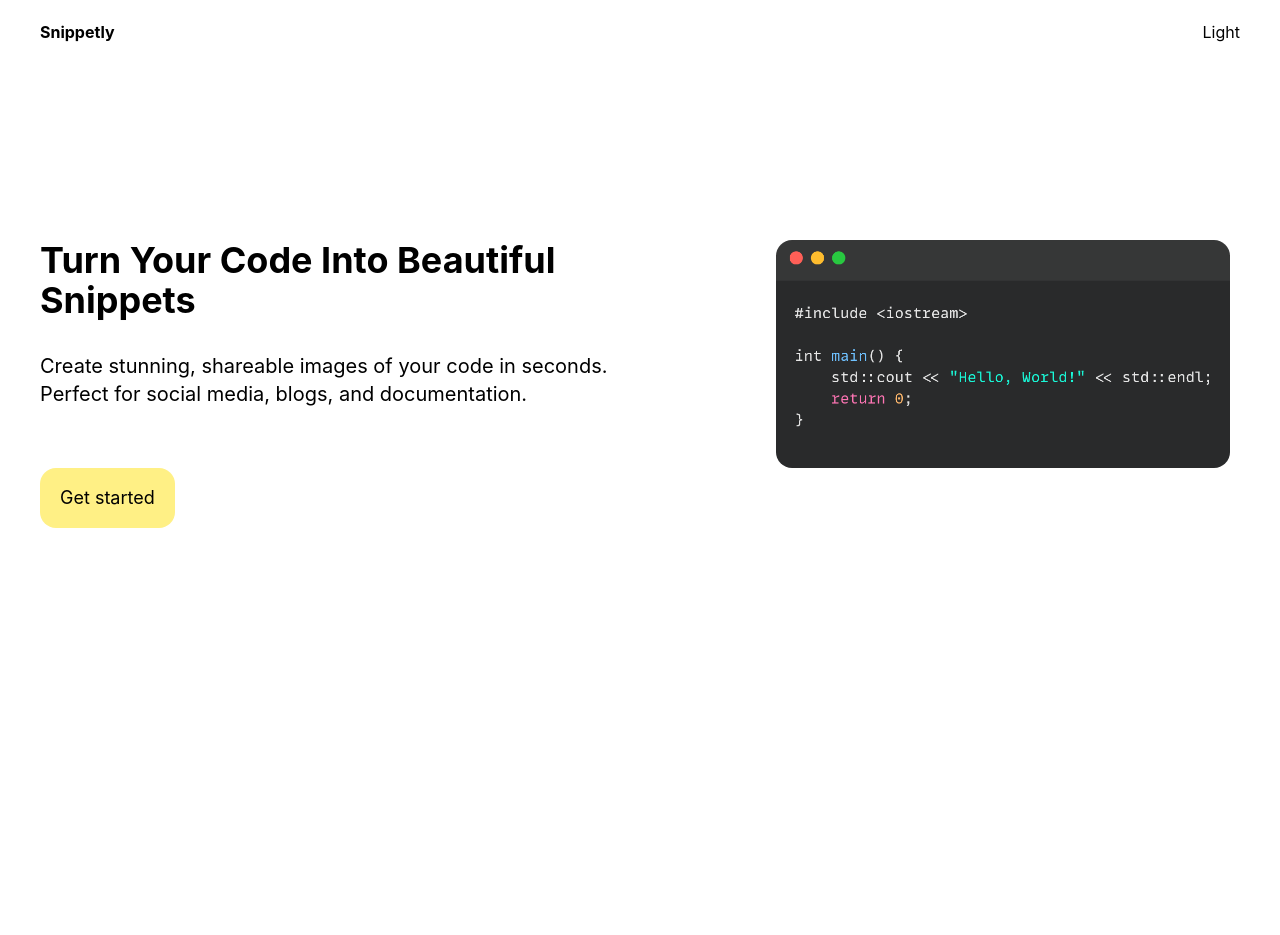
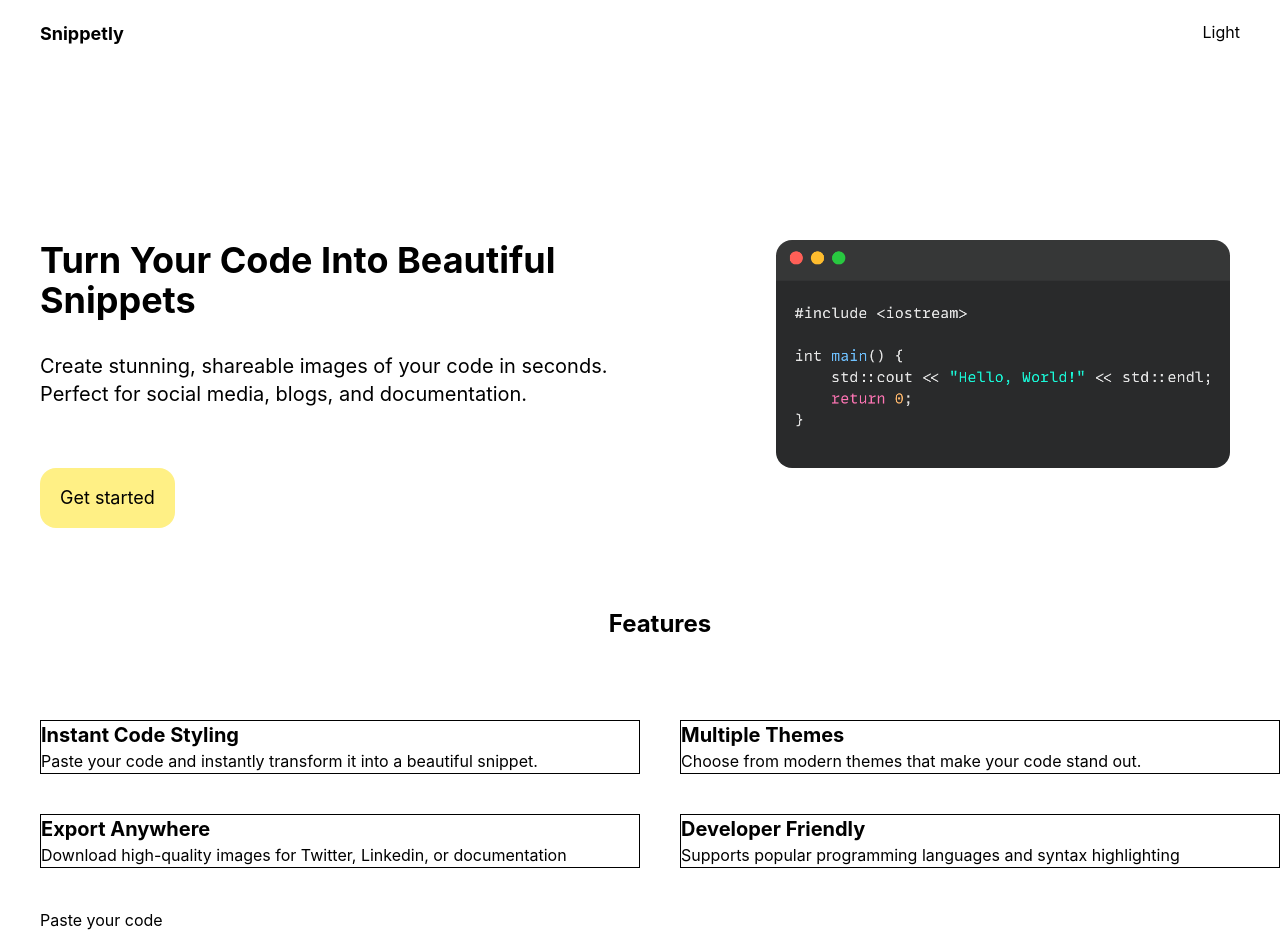
Before and after one commit to aru-shi2/Snippetly, a React app in the folder Frontend/: page / in a window 1280 px wide. Shown: the top 935 px of the page. Before the commit the page ends 800 px from the top, so only its background shows below. Built offline with nearby package versions, Linux system fonts and the light colour scheme; the HTML template or start-up script is replaced by a standard one.

Commit message:
add home and navbar component

```diff
--- a/Frontend/package.json
+++ b/Frontend/package.json
@@ -13,6 +13,7 @@
     "@tailwindcss/vite": "^4.2.1",
     "react": "^19.2.0",
     "react-dom": "^19.2.0",
+    "react-router-dom": "^7.13.1",
     "tailwindcss": "^4.2.1"
   },
   "devDependencies": {
--- a/Frontend/src/App.jsx
+++ b/Frontend/src/App.jsx
@@ -1,33 +1,18 @@
 import { useState } from 'react'
+import { BrowserRouter, Routes, Route } from 'react-router-dom'
 import './App.css'
+import Navbar from './Components/Navbar'
+import Home from './Components/Home'
 
 function App() {
 
   return (
     <>
-    <div className='px-10'>
-      <div className="header flex justify-between">
-        <div className="name pt-5 text0lg font-bold">
-          Snippetly
-        </div>
-        <div className='theme pt-5'>
-          <button>Light</button>
-        </div>
-      </div>
-      <div className="content flex gap-30 absolute top-[30%]">
-        <div className="l space-y-15">
-          <div className="text space-y-8">
-            <h1 className='font-bold text-4xl'>Turn Your Code Into Beautiful Snippets</h1>
-          <p className='text-xl'>Create stunning, shareable images of your code in seconds. Perfect for social media, blogs, and documentation.</p>
-          </div>
-          <button className='bg-yellow-200 px-5 h-15 rounded-2xl text-lg'>Get started</button>
-        </div>
-
-        <div className="r w-[70%]">
-          <img className='w-[90%] rounded-2xl' src="/public/Pic/Snap.png" alt="" />
-        </div>
-      </div>
-    </div>
+    <BrowserRouter>
+    <Routes>
+      <Route path='/' element={<><Navbar/><Home/></>}/>
+    </Routes>
+    </BrowserRouter>
     </>
   )
 }
--- /dev/null
+++ b/Frontend/src/Components/Home.jsx
@@ -0,0 +1,53 @@
+import React from 'react'
+
+const Home = () => {
+  return (
+    <div>
+       <div className='px-10'>
+      <div className='flex-col space-y-20 absolute top-[30%]'>
+      <div className="content flex gap-30">
+        <div className="l space-y-15">
+          <div className="text space-y-8">
+            <h1 className='font-bold text-4xl'>Turn Your Code Into Beautiful Snippets</h1>
+          <p className='text-xl'>Create stunning, shareable images of your code in seconds. Perfect for social media, blogs, and documentation.</p>
+          </div>
+          <button className='bg-yellow-200 px-5 h-15 rounded-2xl text-lg'>Get started</button>
+        </div>
+
+        <div className="r w-[70%]">
+          <img className='w-[90%] rounded-2xl' src="/Pic/Snap.png" alt="" />
+        </div>
+        </div>
+        <h1 className='text-2xl font-bold text-center'>Features</h1>
+        <div className="features grid grid-cols-2 gap-10">
+          <div className="one border">
+            <h1 className='text-xl font-bold'>Instant Code Styling</h1>
+            <p>Paste your code and instantly transform it into a beautiful snippet.</p>
+          </div>
+          <div className="two border">
+            <h1 className='text-xl font-bold'>Multiple Themes</h1>
+            <p>Choose from modern themes that make your code stand out.</p>
+          </div>
+          <div className="three border">
+            <h1 className='text-xl font-bold'>Export Anywhere</h1>
+            <p>Download high-quality images for Twitter, Linkedin, or documentation</p>
+          </div>
+          <div className="four border">
+            <h1 className='text-xl font-bold'>Developer Friendly</h1>
+            <p>Supports popular programming languages and syntax highlighting</p>
+          </div>
+
+          <div className="work">
+            <p>Paste your code</p>
+            <p>Customize theme & background</p>
+            <p>Download and share instantly</p>
+          </div>
+        </div>
+      </div>
+
+    </div>
+    </div>
+  )
+}
+
+export default Home
--- /dev/null
+++ b/Frontend/src/Components/Navbar.jsx
@@ -0,0 +1,20 @@
+import React from 'react'
+
+const Navbar = () => {
+  return (
+    <div>
+        <div className="px-10">
+      <div className="header flex justify-between">
+        <div className="name pt-5 text-lg font-bold">
+          Snippetly
+        </div>
+        <div className='theme pt-5'>
+          <button>Light</button>
+        </div>
+      </div>
+    </div>
+    </div>
+  )
+}
+
+export default Navbar
--- /dev/null
+++ b/Frontend/src/Components/Snippets.jsx
@@ -0,0 +1,11 @@
+import React from 'react'
+
+const Snippets = () => {
+  return (
+    <div>
+
+    </div>
+  )
+}
+
+export default Snippets
```
Also changed, not shown: 1 other file (tests, documents, lock files or other folders).
